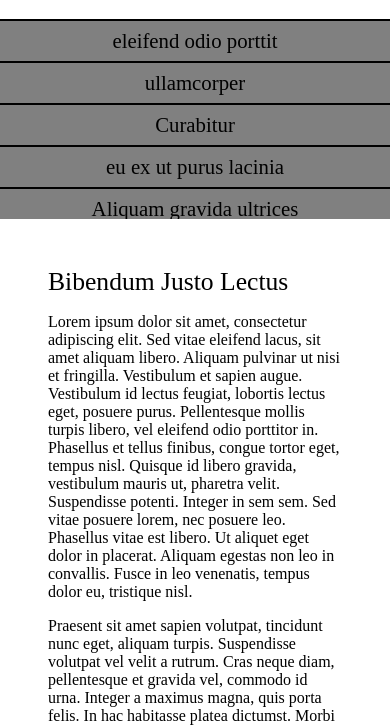
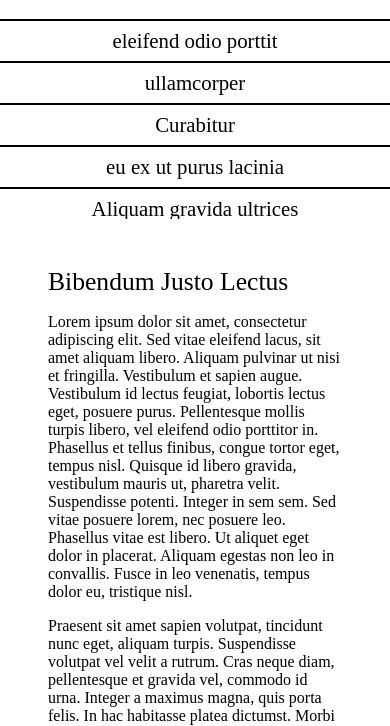
Before and after one commit to ramesh-km/tech-docs-site, a plain HTML site: page index.html in a window 390 px wide. Shown: the part 110-836 px from the top of the page. Drawn offline with Linux system fonts and the light colour scheme.

Commit message:
Fixed issue #1

```diff
--- a/main.css
+++ b/main.css
@@ -78,7 +78,7 @@ code, pre {
         border-radius: 5px;
     }
     #navbar {
-        background-color: gray;
+      /*background-color: gray; */ /*Issue #1*/
         height: 200px;
         width: 100%;
         overflow: auto;
```
